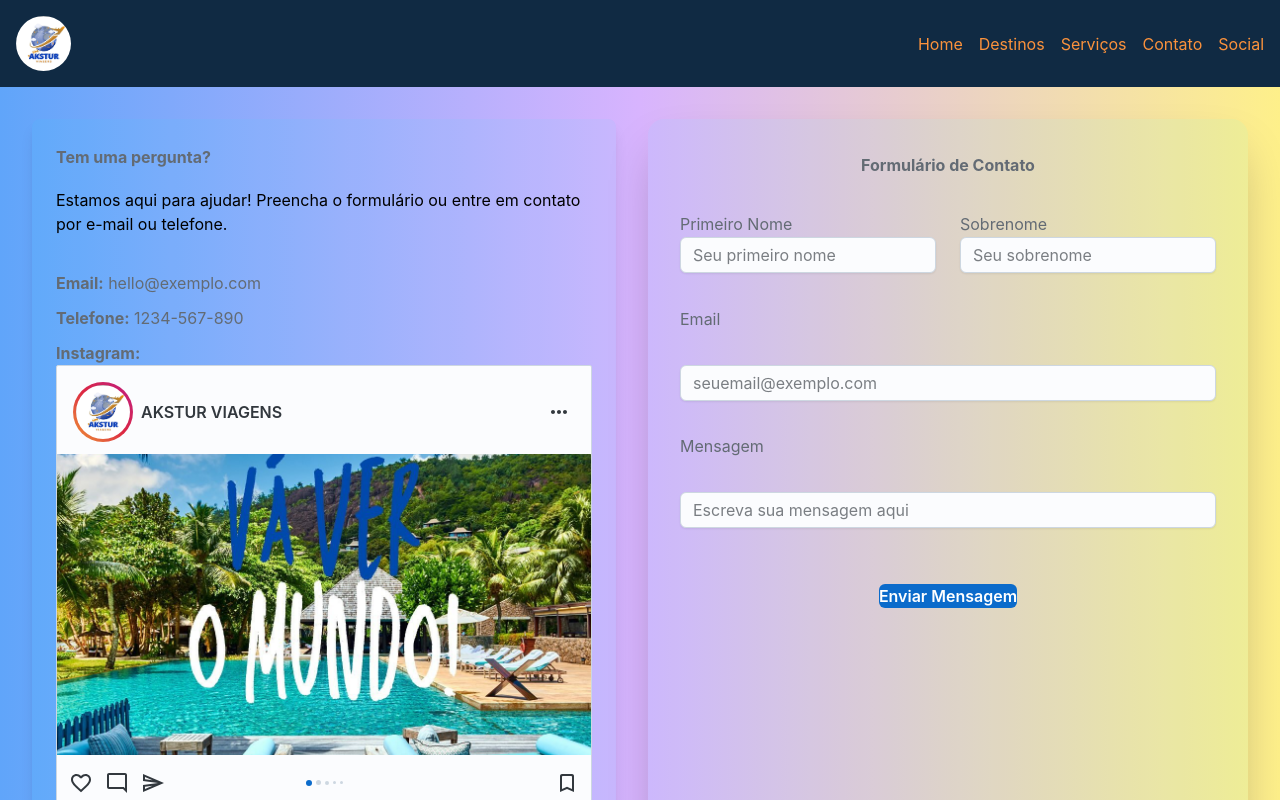
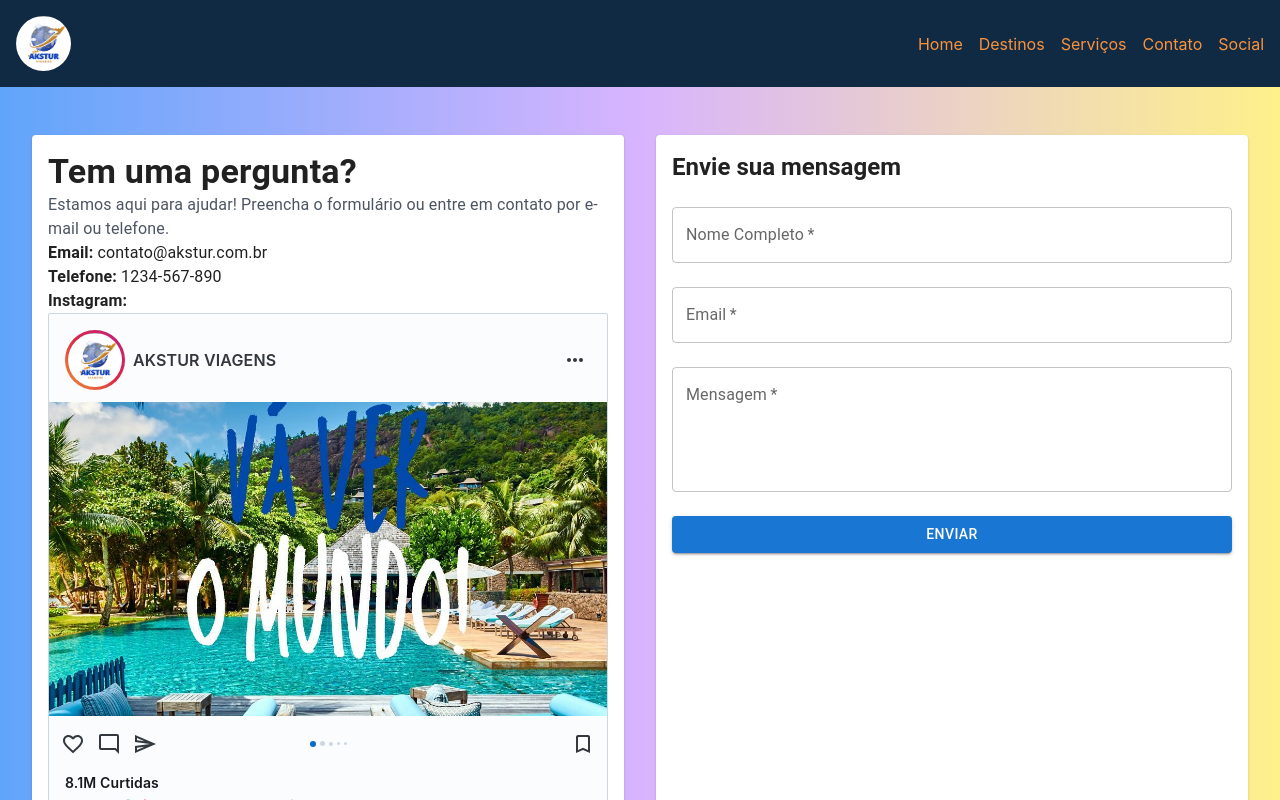
Before and after one commit to yNakidori/aksTour, a React (Create React App) app: page /contact in a window 1280 px wide. Shown: the top 800 px of the page. Built offline with nearby package versions, Linux system fonts and the light colour scheme; no server answers.

Commit message:
contact page

```diff
--- a/package.json
+++ b/package.json
@@ -25,6 +25,7 @@
     "react-slick": "^0.30.3",
     "reactive-button": "^1.3.15",
     "slick-carousel": "^1.8.1",
+    "sweetalert2": "^11.15.10",
     "swiper": "^11.2.1"
   },
   "scripts": {
--- a/src/Contact.jsx
+++ b/src/Contact.jsx
@@ -1,148 +1,138 @@
-import React, { useState } from "react";
+import React from "react";
 import Navbar from "./assets/navbar";
 import Footer from "./assets/footer";
 import InstagramPost from "./assets/contact/instagramPost";
-import { Box, Button, Input, Textarea, Typography, Grid } from "@mui/joy";
+import {
+  Typography,
+  TextField,
+  Button,
+  Box,
+  Card,
+  CardContent,
+} from "@mui/material";
+import Swal from "sweetalert2";
 
 const Contact = () => {
-  const [firstName, setFirstName] = useState("");
-  const [lastName, setLastName] = useState("");
-  const [email, setEmail] = useState("");
-  const [message, setMessage] = useState("");
+  const onSubmit = async (event) => {
+    event.preventDefault();
+    const formData = new FormData(event.target);
 
-  const handleSubmit = async (e) => {
-    e.preventDefault();
-    const formData = {
-      firstName,
-      lastName,
-      email,
-      message,
-    };
+    formData.append("access_key", "f9b4cdf4-0581-4f62-bc77-4a8a1692e09c");
 
-    try {
-      const response = await fetch("/src/api/sendEmail.jsx", {
+    const object = Object.fromEntries(formData);
+    const json = JSON.stringify(object);
+
+    const res = await fetch("https://api.web3forms.com/submit", {
       method: "POST",
       headers: {
         "Content-Type": "application/json",
+        Accept: "application/json",
       },
-        body: JSON.stringify(formData),
+      body: json,
+    }).then((res) => res.json());
+
+    if (res.success) {
+      Swal.fire({
+        title: "Sucesso!",
+        text: "Sua mensagem foi enviada com sucesso.",
+        icon: "success",
       });
-
-      if (response.ok) {
-        alert("Mensagem enviada com sucesso!");
-        // Limpar os campos após enviar
-        setFirstName("");
-        setLastName("");
-        setEmail("");
-        setMessage("");
-      } else {
-        alert("Falha ao enviar a mensagem.");
-      }
-    } catch (error) {
-      console.error("Erro ao enviar a mensagem:", error);
-      alert("Falha ao enviar a mensagem.");
     }
   };
 
   return (
-    <div>
+    <div className="min-h-screen bg-gradient-to-r from-blue-400 via-purple-300 to-yellow-200 flex flex-col">
       <Navbar />
-      <div className="flex flex-col items-center justify-start min-h-screen bg-gradient-to-r from-blue-400 via-purple-300 to-yellow-200">
-        <div className="max-w-7xl w-full flex flex-wrap p-8 gap-8">
-          <div
-            className="flex-1 p-6 shadow-lg rounded-lg"
-            style={{ backgroundColor: "rgba(18, 230, 243, 0.06)" }}
+      <div className="flex flex-col items-center justify-center py-12 px-4 sm:px-6 lg:px-8">
+        <div className="w-full max-w-7xl flex flex-col md:flex-row gap-8">
+          {/* Informações de Contato */}
+          <Card className="flex-1 shadow-lg bg-white/80 rounded-lg">
+            <CardContent className="p-6">
+              <Typography
+                variant="h4"
+                component="h1"
+                fontWeight="bold"
+                className="mb-4"
               >
-            <div className="flex-1">
-              <Typography variant="h3" fontWeight="bold" mb={2}>
                 Tem uma pergunta?
               </Typography>
-              <Typography variant="body1" color="text.secondary" mb={4}>
+              <Typography variant="body1" className="mb-4 text-gray-600">
                 Estamos aqui para ajudar! Preencha o formulário ou entre em
                 contato por e-mail ou telefone.
               </Typography>
-              <Typography variant="body1" mb={1}>
-                <strong>Email:</strong> hello@exemplo.com
+              <Typography variant="body1" className="mb-2">
+                <strong>Email:</strong> contato@akstur.com.br
               </Typography>
-              <Typography variant="body1" mb={1}>
+              <Typography variant="body1" className="mb-2">
                 <strong>Telefone:</strong> 1234-567-890
               </Typography>
-              <Typography variant="body1" mb={4}>
+              <Typography variant="body1">
                 <strong>Instagram:</strong> <InstagramPost />
               </Typography>
-            </div>
-          </div>
+            </CardContent>
+          </Card>
 
-          <div
-            className="flex-1 p-8 shadow-2xl rounded-2xl max-w-4xl mx-auto"
-            style={{ backgroundColor: "rgba(18, 230, 243, 0.06)" }}
+          {/* Formulário */}
+          <Card className="flex-1 shadow-xl bg-white/90 rounded-2xl">
+            <CardContent className="p-8">
+              <form onSubmit={onSubmit} className="space-y-6">
+                <Typography
+                  variant="h5"
+                  component="h2"
+                  fontWeight="bold"
+                  className="mb-6"
                 >
-            <Box
-              component="form"
-              onSubmit={handleSubmit}
-              sx={{ display: "flex", flexDirection: "column", gap: 4 }}
-            >
-              <Typography
-                variant="h4"
-                className="text-center font-bold text-gray-800 mb-6"
-              >
-                Formulário de Contato
+                  Envie sua mensagem
                 </Typography>
 
-              <Grid container spacing={3}>
-                <Grid item xs={12} sm={6}>
-                  <Typography variant="body1" className="mb-2">
-                    Primeiro Nome
-                  </Typography>
-                  <Input
-                    placeholder="Seu primeiro nome"
+                {/* Nome */}
+                <TextField
+                  label="Nome Completo"
+                  name="name"
                   fullWidth
-                    value={firstName}
-                    onChange={(e) => setFirstName(e.target.value)}
-                  />
-                </Grid>
-                <Grid item xs={12} sm={6}>
-                  <Typography variant="body1" className="mb-2">
-                    Sobrenome
-                  </Typography>
-                  <Input
-                    placeholder="Seu sobrenome"
-                    fullWidth
-                    value={lastName}
-                    onChange={(e) => setLastName(e.target.value)}
-                  />
-                </Grid>
-              </Grid>
-
-              <Typography variant="body1" className="mb-2">
-                Email
-              </Typography>
-              <Input
-                type="email"
-                placeholder="seuemail@exemplo.com"
-                fullWidth
-                value={email}
-                onChange={(e) => setEmail(e.target.value)}
+                  variant="outlined"
+                  placeholder="Informe o seu nome"
+                  required
+                  className="bg-white"
                 />
 
-              <Typography variant="body1" className="mb-2">
-                Mensagem
-              </Typography>
-              <Textarea
-                placeholder="Escreva sua mensagem aqui"
-                rows={5}
+                {/* Email */}
+                <TextField
+                  label="Email"
+                  name="email"
+                  type="email"
                   fullWidth
-                value={message}
-                onChange={(e) => setMessage(e.target.value)}
+                  variant="outlined"
+                  placeholder="Informe o seu email"
+                  required
+                  className="bg-white"
                 />
 
-              <Box className="flex justify-center mt-6">
-                <Button variant="solid" size="large" type="submit">
-                  Enviar Mensagem
+                {/* Mensagem */}
+                <TextField
+                  label="Mensagem"
+                  name="message"
+                  multiline
+                  rows={4}
+                  fullWidth
+                  variant="outlined"
+                  placeholder="Digite a sua mensagem"
+                  required
+                  className="bg-white"
+                />
+
+                {/* Botão de Enviar */}
+                <Button
+                  type="submit"
+                  variant="contained"
+                  color="primary"
+                  className="w-full py-3 bg-blue-600 hover:bg-blue-700 transition-all"
+                >
+                  Enviar
                 </Button>
-              </Box>
-            </Box>
-          </div>
+              </form>
+            </CardContent>
+          </Card>
         </div>
       </div>
       <Footer />
```
Also changed, not shown: 1 other file (tests, documents, lock files or other folders). Lines whose indentation alone changed are shown as unchanged.
